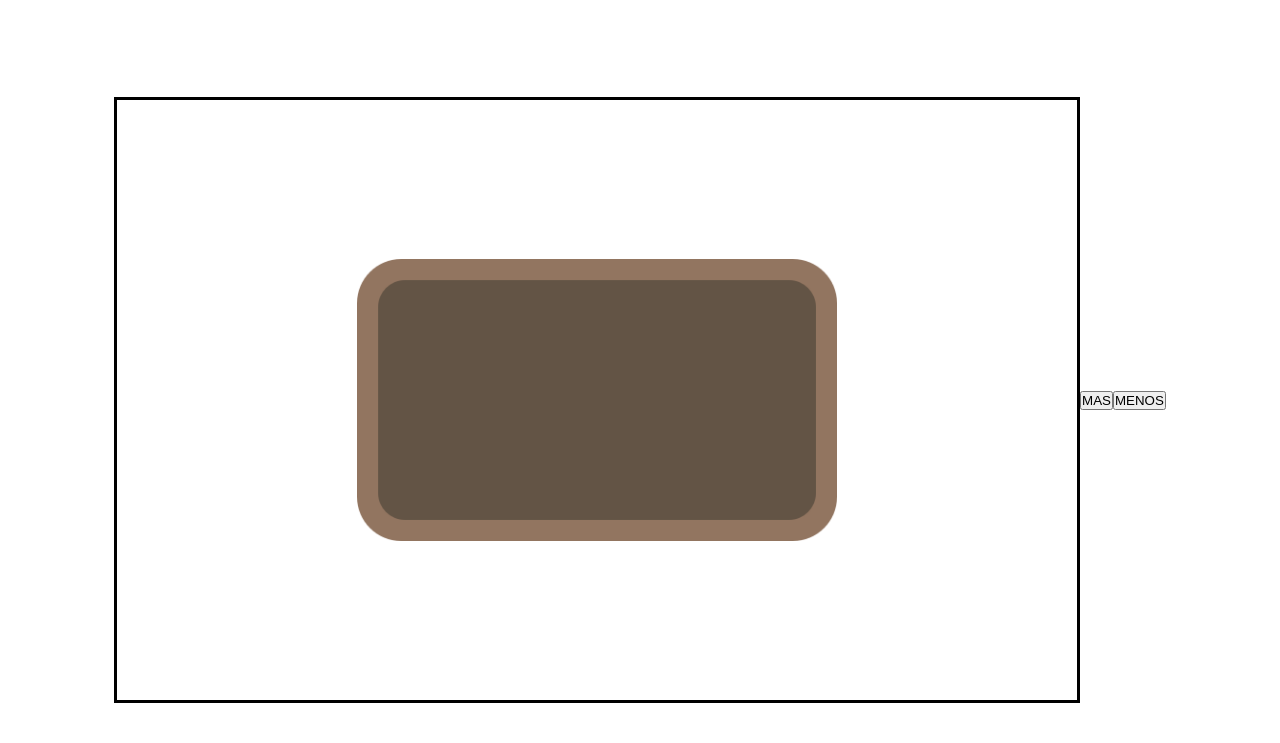
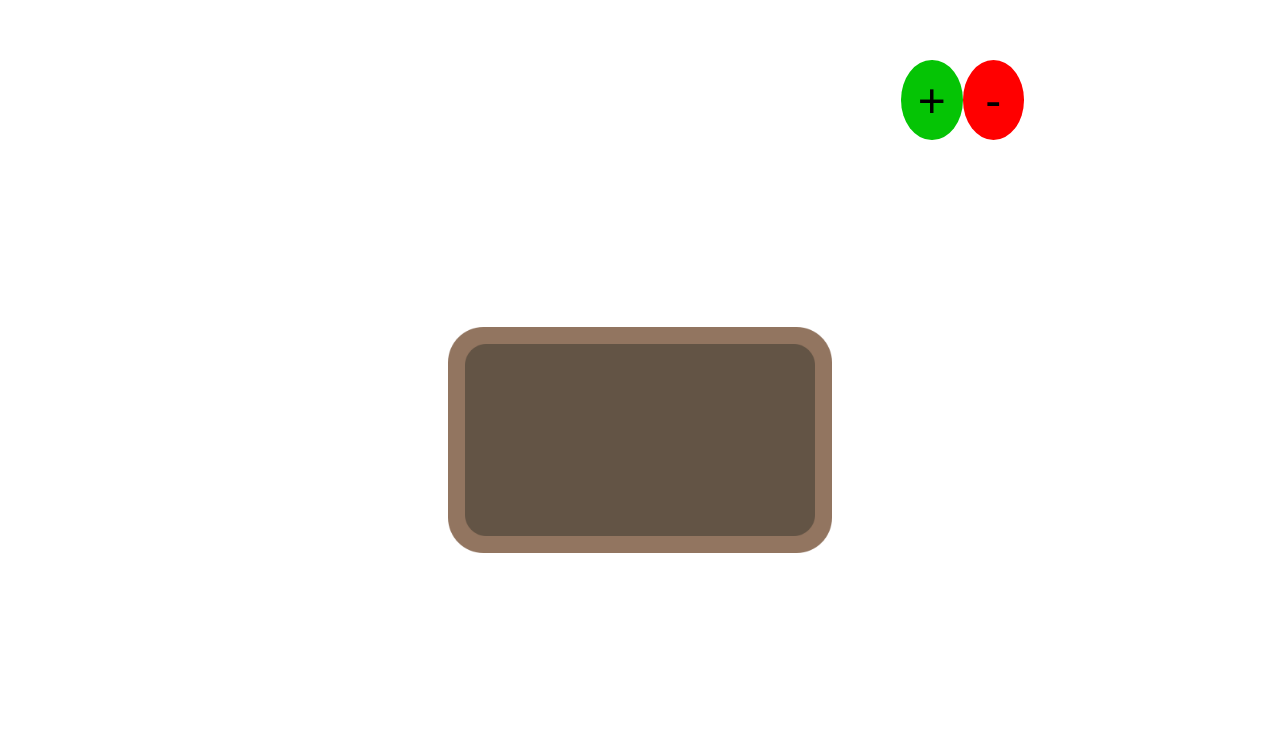
Before and after one commit to juanchimdo/Living, a plain HTML site: page index.html in a window 1280 px wide. Drawn offline with Linux system fonts and the light colour scheme.

Commit message:
mejoras en css

```diff
--- a/index.html
+++ b/index.html
@@ -7,6 +7,10 @@
         <link rel="stylesheet" type="text/css" href="style.css"/>
     </head>
     <body>
+        <div class="botones">
+            <button class="mas" type="button">+</button>
+            <button class="menos" type="button">-</button>
+        </div>
         <div class="wrap">
             <div class="arriba">
                 <img class="silla oculto" src="silla.png">
@@ -24,7 +28,5 @@
                 <img class="silla oculto" src="silla.png">
             </div>
         </div>
-        <button class="mas" type="button">MAS</button>
-        <button class="menos" type="button">MENOS</button>
     </body>
 </html>
--- a/style.css
+++ b/style.css
@@ -8,54 +8,75 @@ body {
     display: flex;
     justify-content: center;
     align-items: center;
+    flex-direction: column;
+}
+.botones {
+    display: flex;
+    flex-direction: row;
+    height: 10%;
+    width: 60%;
+    align-items: flex-end;
+    justify-content: flex-end;
+}
+button {
+    border-radius: 100%;
+    font-size: 3em;
+    height: 100%;
+    width: 8%;
+    border: none;
+}
+.mas {
+    background: rgb(5, 196, 5);
+}
+.menos {
+    background: red;
 }
 .wrap {
     height: 75%;
-    width: 75%;
+    width: 60%;
+    display: flex;
     flex-direction: column;
-    display: flex;
-    border: black solid 3px;
 }
 .arriba {
     display: flex;
-    height: 25%;
     justify-content: center;
     align-items: flex-end;
-}
-.arriba img {
-    max-width: 33%;
-    max-height: 100%;
+    height: 25%;
 }
 .centro {
-    height: 50%;
     display: flex;
     justify-content: center;
     align-items: center;
+    height: 50%;
 }
-.centro img {
+.abajo {
+    display: flex;
+    justify-content: center;
+    align-items: flex-start;
+    height: 25%;
+}
+.silla {
     max-height: 100%;
+}
+.arriba .silla {
+    max-width: 33%;
 }
 .izquierda {
     -webkit-transform: rotate(270deg);
-    max-width: 25%;
 }
 .mesa {
+    max-height: 100%;
     max-width: 50%;
 }
 .derecha {
     -webkit-transform: rotate(90deg);
+}
+.centro .silla {
     max-width: 25%;
 }
-.abajo {
-    height: 25%;
-    display: flex;
-    justify-content: center;
-    align-items: flex-start;
-}
-.abajo img {
+.abajo .silla {
     -webkit-transform: rotate(180deg);
     max-width: 33%;
-    max-height: 100%;
 }
 .oculto {
     visibility: hidden;
```
